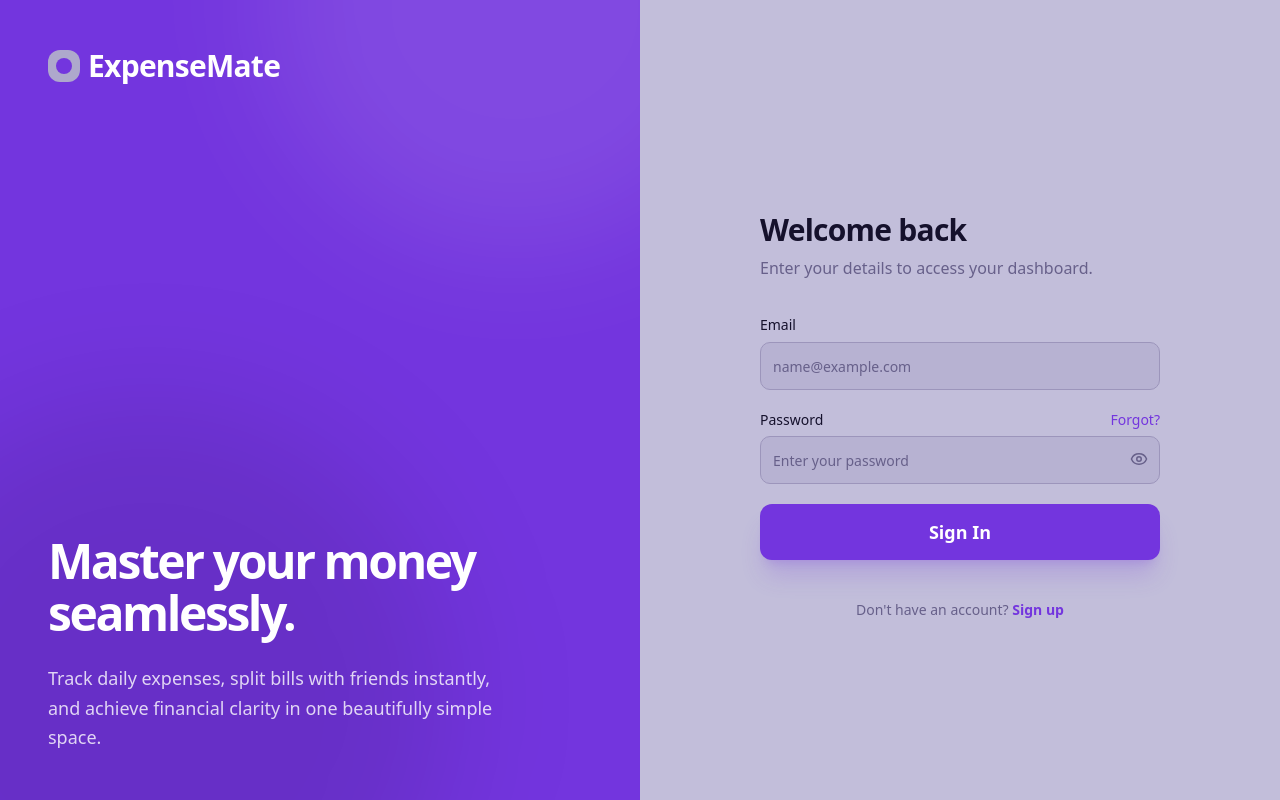
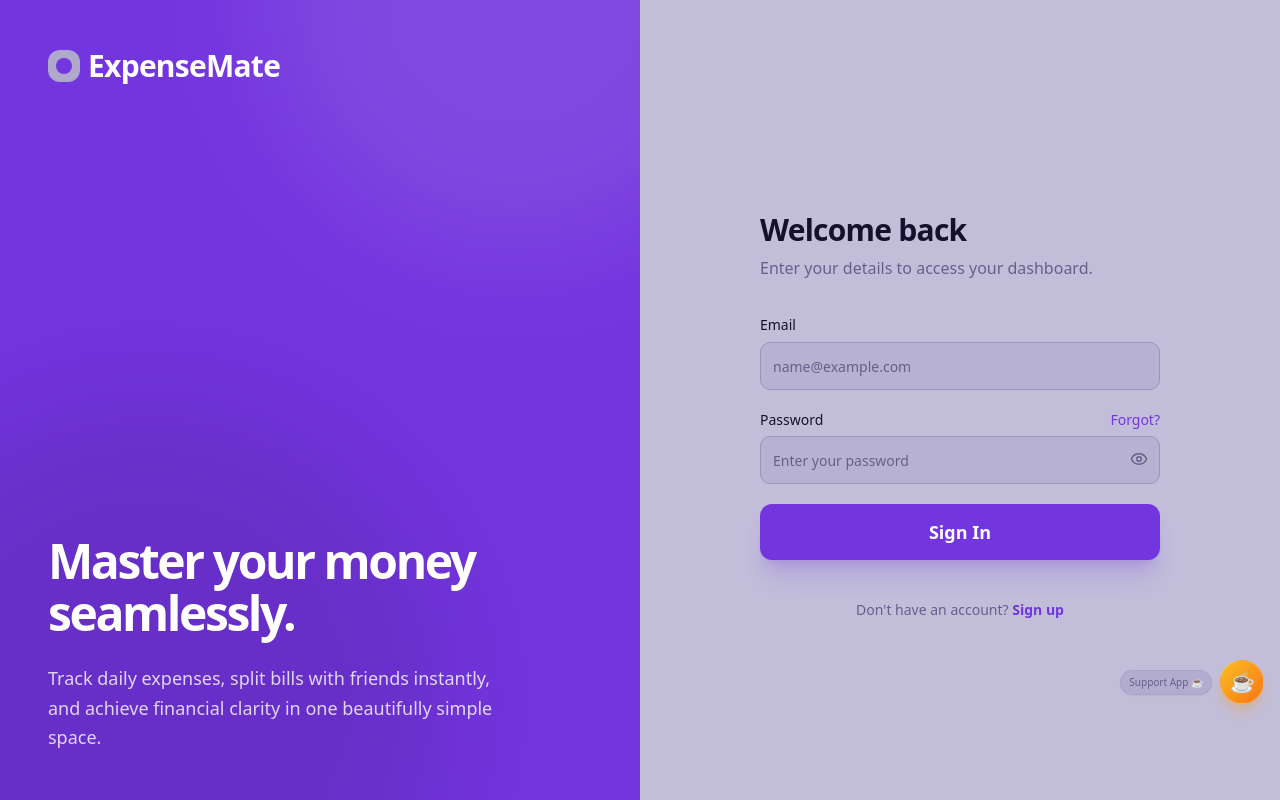
Before and after one commit to s-dudhiya/ExpenseMate, a React (Vite) app in the folder Tracker/: page /auth in a window 1280 px wide. Built offline with nearby package versions, Linux system fonts and the light colour scheme; no server answers; the database is empty; the HTML template or start-up script is replaced by a standard one.

Commit message:
buy Me a coffe added

```diff
--- a/Tracker/src/App.tsx
+++ b/Tracker/src/App.tsx
@@ -16,6 +16,7 @@ import Groups from "./pages/Groups";
 import NotFound from "./pages/NotFound";
 import Maintenance from "./pages/Maintenance";
 import InviteAccept from "./pages/InviteAccept";
+import CoffeeWidget from "@/components/SupportScreen";
 
 const queryClient = new QueryClient();
 
@@ -78,6 +79,7 @@ const AppRoutes = () => {
 
   return (
     <BrowserRouter>
+      <CoffeeWidget />
       <Routes>
         <Route path="/admin" element={<Admin />} />
         {isMaintenanceMode ? (
--- /dev/null
+++ b/Tracker/src/components/SupportScreen.tsx
@@ -0,0 +1,78 @@
+import { useState, useEffect, useRef } from 'react';
+import { X, ChevronUp } from 'lucide-react';
+import { useLocation } from 'react-router-dom';
+
+export default function CoffeeWidget() {
+    const [visible, setVisible] = useState(true);
+    const [expanded, setExpanded] = useState(false);
+    const location = useLocation();
+    const prevLocation = useRef(location.pathname);
+
+    useEffect(() => {
+        // Only reset widget visibility if coming strictly from the auth page
+        if (prevLocation.current === '/auth' && location.pathname !== '/auth') {
+            setVisible(true);
+            setExpanded(false);
+        }
+        prevLocation.current = location.pathname;
+    }, [location.pathname]);
+
+    const handleClose = () => {
+        setVisible(false);
+    };
+
+    if (!visible) return null;
+
+    return (
+        <div className="fixed bottom-24 right-4 z-[998] flex flex-col items-end gap-2">
+            {/* Expanded card */}
+            {expanded && (
+                <div className="bg-card border border-border/60 rounded-2xl shadow-2xl shadow-black/30 w-64 overflow-hidden animate-in slide-in-from-bottom-4 fade-in duration-200">
+                    <div className="px-4 pt-4 pb-3 flex items-center justify-between bg-gradient-to-r from-amber-500/10 to-orange-500/10 border-b border-border/40">
+                        <div className="flex items-center gap-2">
+                            <span className="text-lg">☕</span>
+                            <div>
+                                <p className="text-xs font-bold text-foreground leading-none">Buy me a coffee</p>
+                                <p className="text-[10px] text-muted-foreground">Keep ExpenseMate running!</p>
+                            </div>
+                        </div>
+                        <button
+                            onClick={handleClose}
+                            className="w-6 h-6 rounded-full bg-muted/60 hover:bg-muted flex items-center justify-center text-muted-foreground hover:text-foreground transition-colors"
+                        >
+                            <X className="h-3 w-3" />
+                        </button>
+                    </div>
+                    <div className="p-4 flex flex-col items-center gap-2">
+                        <div className="bg-white rounded-xl p-2 shadow-inner">
+                            <img
+                                src="/support-qr.png"
+                                alt="UPI QR Code"
+                                className="w-36 h-36 object-contain rounded-lg"
+                            />
+                        </div>
+                        <p className="text-[10px] text-muted-foreground text-center">
+                            Scan with GPay · PhonePe · Paytm
+                        </p>
+                    </div>
+                </div>
+            )}
+
+            {/* Floating toggle button */}
+            <div className="flex items-center gap-2 text-foreground">
+                {!expanded && (
+                    <span className="text-[10px] text-muted-foreground bg-secondary/80 backdrop-blur px-2 py-1 rounded-full border border-border/40 font-medium whitespace-nowrap shadow-sm">
+                        Support App ☕
+                    </span>
+                )}
+                <button
+                    onClick={() => setExpanded(!expanded)}
+                    className="w-11 h-11 rounded-full bg-gradient-to-br from-amber-400 to-orange-500 shadow-lg shadow-amber-500/30 flex items-center justify-center text-white text-xl hover:scale-110 active:scale-95 transition-transform border border-amber-300/30"
+                    title="Support the developer"
+                >
+                    {expanded ? <ChevronUp className="h-5 w-5" /> : '☕'}
+                </button>
+            </div>
+        </div>
+    );
+}
```
Also changed, not shown: Tracker/public/support-qr.png (added).
